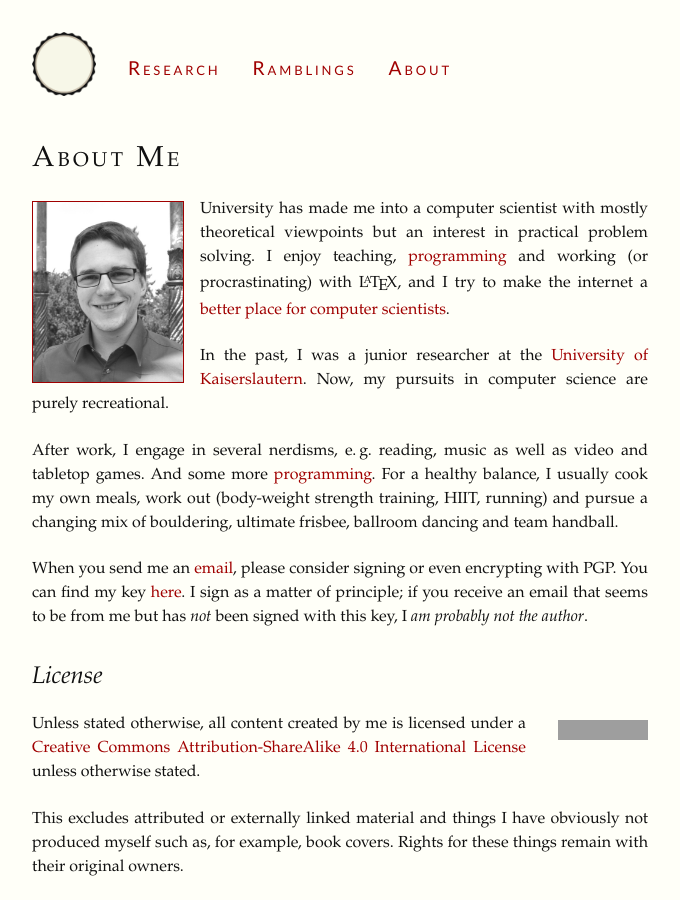
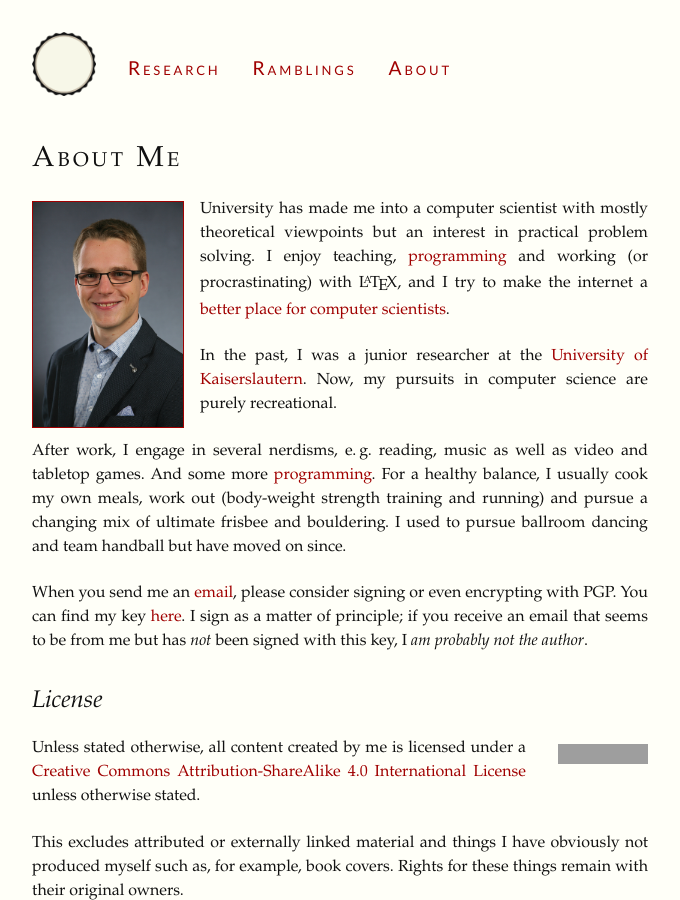
Before and after one commit to reitzig/reitzig.github.io, a Jekyll site: the page built from about/index.md, in a window 1280 px wide and 900 px high. Shown: the whole window, without its empty margins (128-808 px from the left). Built offline with Jekyll 4.4.1, drawn with Linux system fonts in a browser that asks for light colours; grey boxes are pictures that could not be loaded.

Commit message:
Updates about and photo.

```diff
--- a/about/index.md
+++ b/about/index.md
@@ -18,9 +18,9 @@ Now, my pursuits in computer science are purely recreational.
 After work, I engage in several nerdisms, {% abbr eg %} reading, music as well as
 video and tabletop games. And some more [programming](https://github.com/akerbos).
 For a healthy balance, I usually cook my own meals,
-work out (body-weight strength training, HIIT, running)
-and pursue a changing mix of bouldering, ultimate frisbee, ballroom dancing and
-team handball.
+work out (body-weight strength training and running)
+and pursue a changing mix of ultimate frisbee and bouldering.
+I used to pursue ballroom dancing and team handball but have moved on since.
 
 When you send me an [email](mailto:{{ site.email }}),
 please consider signing or even encrypting with PGP.
```
Also changed, not shown: assets/img/reitzig.jpg.
